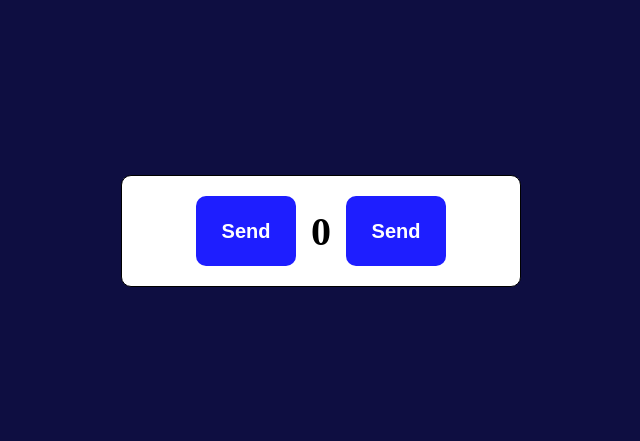
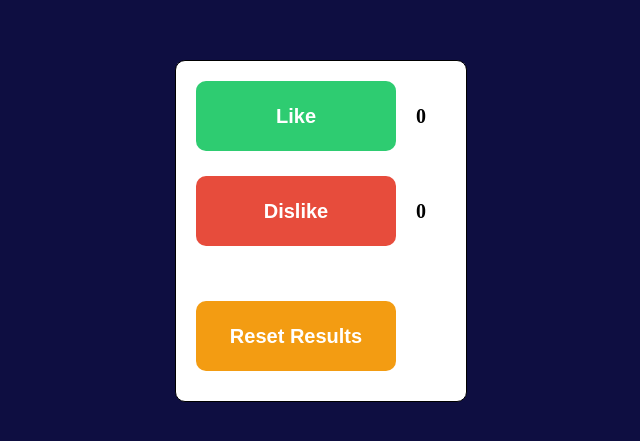
Before and after one commit to CureForCode/React_Project_54elfs_somov, a React (Vite) app: page / in a window 1280 px wide. Shown: the part 169-610 px from the top of the page, without its empty margins (319-959 px from the left). Built offline with nearby package versions, Linux system fonts and the light colour scheme.

Commit message:
Homework 4. React project was updated. Added new components: Feedback and Homework_04. Modified Button (jsx,styles) and App.jsx.

```diff
--- a/src/App.jsx
+++ b/src/App.jsx
@@ -1,10 +1,10 @@
 // Lessons
 //import Lesson_02 from "./lessons/Lesson_02/Lesson_02";
-import Lesson_04 from "./lessons/Lesson_04/Lesson_04";
+//import Lesson_04 from "./lessons/Lesson_04/Lesson_04";
 
 // Homeworks
 //import Homework_02 from "./homeworks/Homework_02/Homework_02";
-//import Homework_03 from "./homeworks/homework03/Homework_03";
+import Homework_04 from "./homeworks/homework04/Homework_04";
 
 import "./App.css";
 
@@ -13,9 +13,8 @@ function App() {
     <div className="app">
       {/* Lessons */}
       {/* <Lesson_02 /> */}
-      <Lesson_04 />
       {/* Homeworks */}
-      {/* <Homework_02 /> */}
+      <Homework_04 />
     </div>
   );
 }
--- a/src/components/Button/Button.jsx
+++ b/src/components/Button/Button.jsx
@@ -5,9 +5,10 @@ function Button({
   onClick = () => {},
   type = "button",
   children,
+  color
 }) {
   return (
-    <button className="button_component" onClick={onClick} type={type}>
+    <button className="button_component" onClick={onClick} type={type} style={{backgroundColor: color}}>
       {/* {children ? "" : buttonName} */}
       {/* Улосвный рендеринг */}
       {!children && buttonName}
--- a/src/components/Button/styles.css
+++ b/src/components/Button/styles.css
@@ -4,9 +4,10 @@
   justify-content: center;
   outline: none;
   border: none;
-  padding: 0;
+  padding: 0 20px;
   height: 70px;
-  width: 100%;
+  min-width: 200px;
+  text-align: center;
   background-color: rgb(30, 30, 255);
   color: white;
   font-size: 20px;
--- /dev/null
+++ b/src/components/Feedback/Feedback.jsx
@@ -0,0 +1,40 @@
+import { useState } from "react";
+import Button from "../Button/Button";
+
+import "./styles.css";
+
+function Feedback() {
+  const [likes, setLikes] = useState(0);
+  const [dislikes, setDislikes] = useState(0);
+
+  const onLike = () => {
+    setLikes((prevValue) => prevValue + 1);
+  };
+
+  const onDislike = () => {
+    setDislikes((prevValue) => prevValue + 1);
+  };
+
+  const onReset = () => {
+    setLikes(0);
+    setDislikes(0);
+  };
+
+  return (
+    <div className="feedback_wrapper">
+      <div className="feedback_section">
+        <Button buttonName="Like" onClick={onLike} color="#2ecc71" />
+        <p className="count">{likes}</p>
+      </div>
+      <div className="feedback_section">
+        <Button buttonName="Dislike" onClick={onDislike} color="#e74c3c" />
+        <p className="count">{dislikes}</p>
+      </div>
+      <div className="reset_section">
+        <Button buttonName="Reset Results" onClick={onReset} color="#f39c12" />
+      </div>
+    </div>
+  );
+}
+
+export default Feedback;
--- /dev/null
+++ b/src/components/Feedback/styles.css
@@ -0,0 +1,34 @@
+.feedback_wrapper {
+  display: flex;
+  flex-direction: column;
+  align-items: center;
+  justify-content: center;
+  gap: 15px;
+  height: fit-content;
+  border: 1px solid black;
+  background-color: white;
+  color: black;
+  padding: 20px;
+  border-radius: 10px;
+  margin: 0 auto;
+}
+
+.feedback_section,
+.reset_section {
+  display: flex;
+  align-items: center;
+  justify-content: space-between;
+  width: 250px;
+  margin-bottom: 10px;
+}
+
+.reset_section {
+  margin-top: 30px;
+}
+
+.count {
+  width: 30px;
+  text-align: left;
+  font-size: 20px;
+  font-weight: bold;
+}
--- /dev/null
+++ b/src/homeworks/homework04/Homework_04.jsx
@@ -0,0 +1,12 @@
+import Feedback from "../../components/Feedback/Feedback";
+import "./styles.css";
+
+function Homework_04() {
+  return (
+    <div className="homework_wrapper">
+      <Feedback />
+    </div>
+  );
+}
+
+export default Homework_04;
--- /dev/null
+++ b/src/homeworks/homework04/styles.css
@@ -0,0 +1,8 @@
+.homework_wrapper {
+  display: flex;
+  flex: 1;
+  align-items: center;
+  justify-content: center;
+  padding: 40px;
+  background-color: rgb(14, 14, 65);
+}
```
